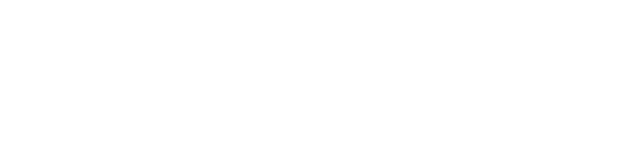
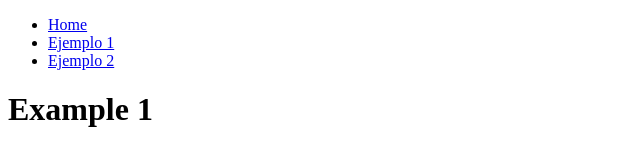
Before and after one commit to Timibar3/grid, a plain HTML site: page pages/examples/example-1.html in a window 1280 px wide. Shown: the whole page, without its empty margins (0-640 px from the left). Drawn offline with Linux system fonts and the light colour scheme.

Commit message:
comienza el trabajo

```diff
--- a/pages/examples/example-1.html
+++ b/pages/examples/example-1.html
@@ -7,6 +7,22 @@
     <title>Ejemplo 1</title>
 </head>
 <body>
+    <header>
+        <nav>
+            <ul>
+                <li class="nav-item">
+                    <a href="/index.html">Home</a>
+                </li>
+                <li class="nav-item">
+                    <a href="/pages/examples/example-1.html">Ejemplo 1</a>
+                </li>
+                <li class="nav-item">
+                    <a href="/pages/examples/example-2.html">Ejemplo 2</a>
+                </li>
 
+            </ul>
+        </nav>
+    </header>
+    <h1>Example 1</h1>
 </body>
 </html>
```
Also changed, not shown: index.html (+13 -4 lines), pages/examples/example-2.html (+16 -0 lines).
